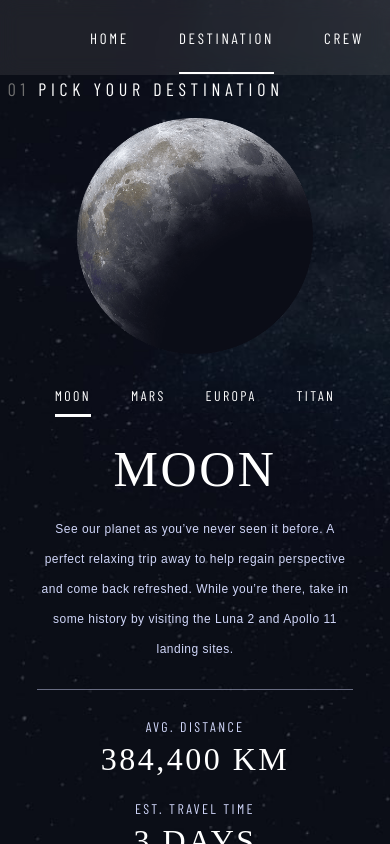
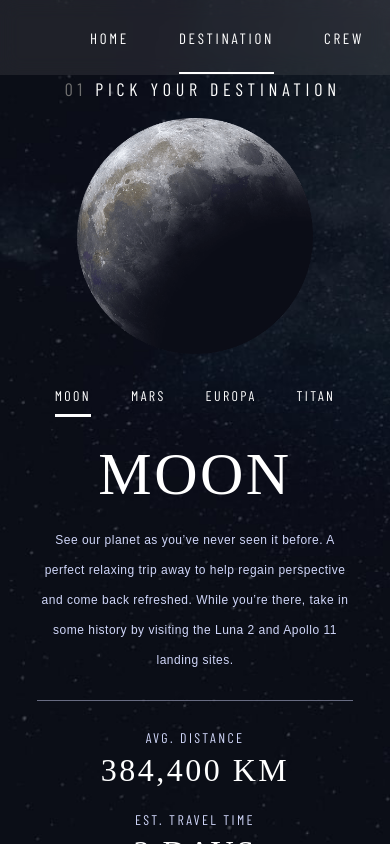
Before and after one commit to kabocha23/space-tourism, a React (Create React App) app: page /destination in a window 390 px wide. Shown: the top 844 px of the page. Built offline with nearby package versions, Linux system fonts and the light colour scheme; a web font is replaced by a local one.

Commit message:
adjusted styles, refined mobile responsiveness

```diff
--- a/src/components/01 Destination/Destination.css
+++ b/src/components/01 Destination/Destination.css
@@ -185,7 +185,7 @@
         background-image: url("../../assets/destination/background-destination-mobile.jpg");
     }
     .destination-heading {
-        text-align: left;
+        text-align: center;
         margin-top: 20%;
         margin-bottom: 0px;
         font-size: 18px!important;
@@ -241,7 +241,7 @@
         margin-bottom: 25px;
     }
     .destination-name {
-        font-size: 50px!important;
+        font-size: 60px!important;
     }
     .body-text {
         font-size: 12px!important;
```
